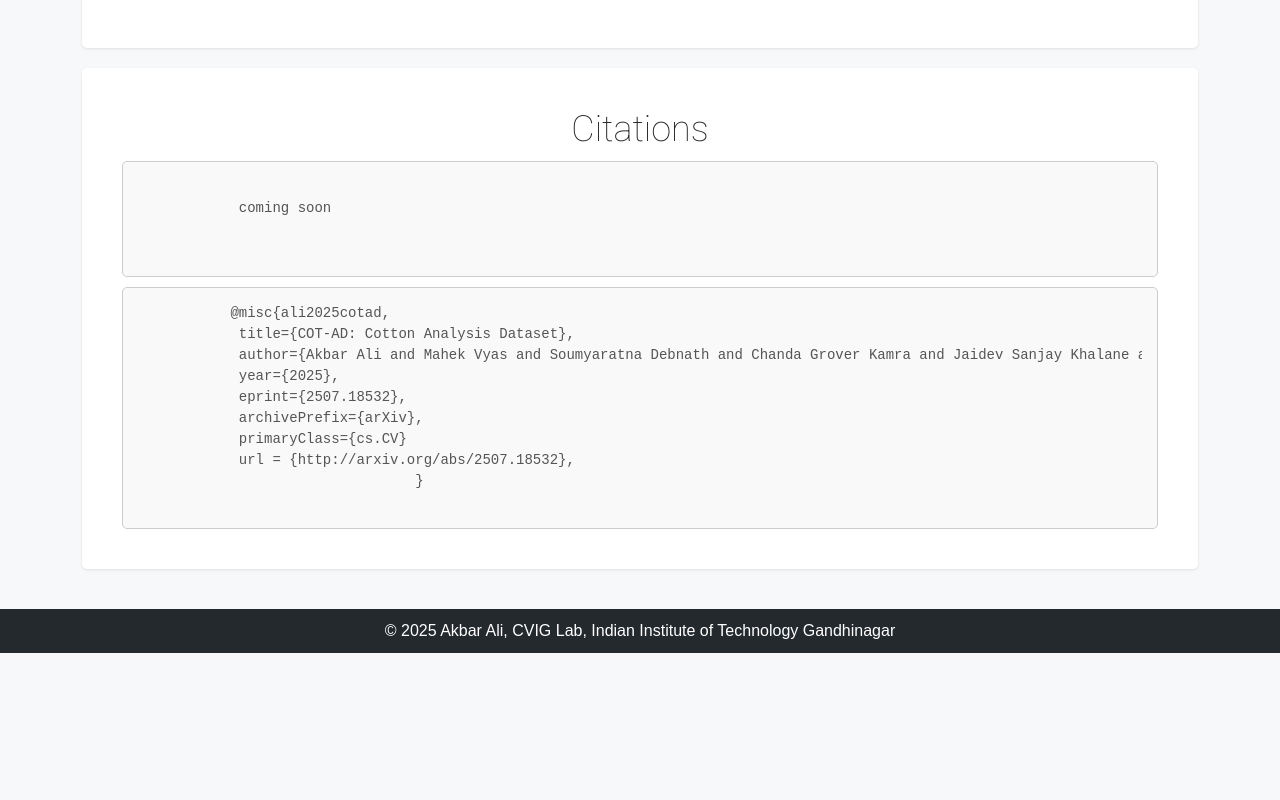
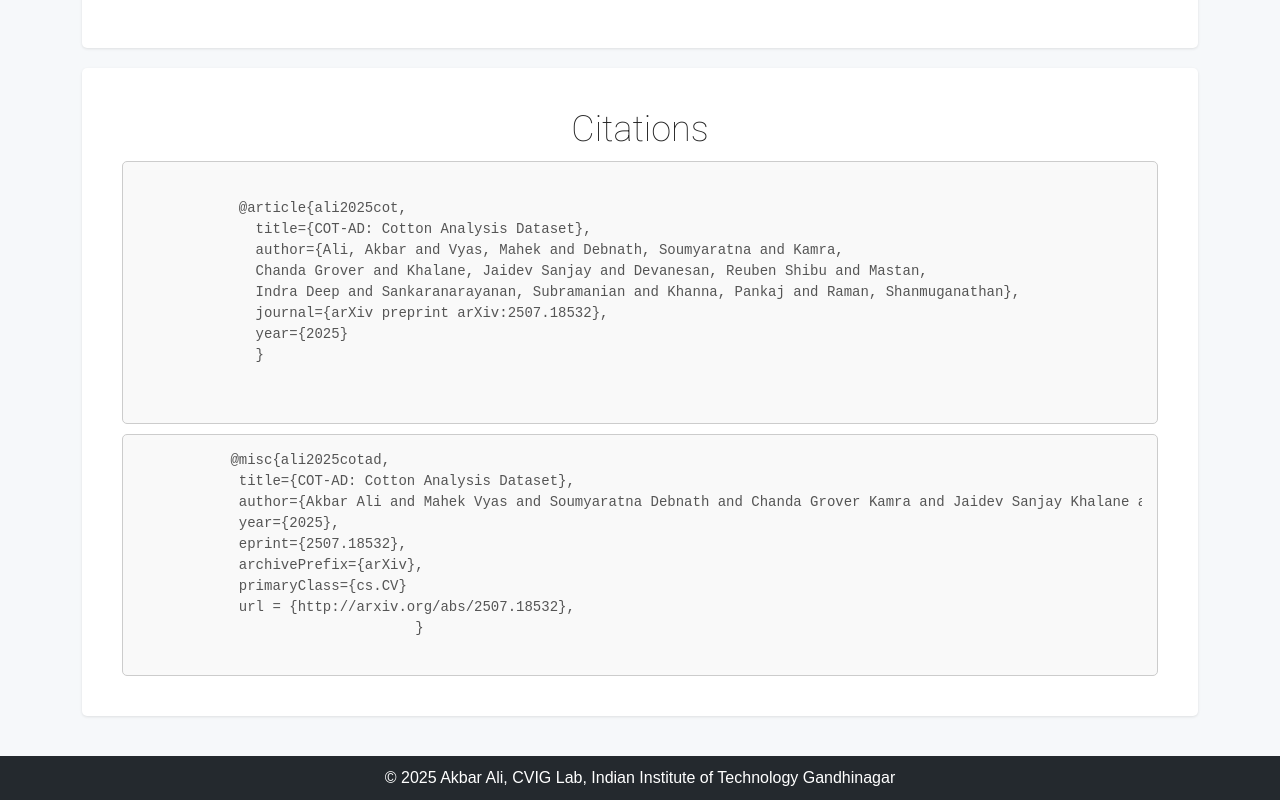
Before and after one commit to aamaanakbar/COT-AD, a plain HTML site: page index.html in a window 1280 px wide. Shown: the part 5366-6166 px from the top of the page. Before the commit the page ends 6019 px from the top, so only its background shows below. Drawn offline with nearby package versions, Linux system fonts and the light colour scheme; a script that the page names is missing.

Commit message:
Update index.html

```diff
--- a/index.html
+++ b/index.html
@@ -261,7 +261,14 @@
         <div style="padding: 15px; border: 1px solid #ccc; background-color: #f9f9f9; border-radius: 5px;">
         <pre style="font-family: monospace, sans-serif; font-size: 14px; line-height: 1.5; color: #555; margin-bottom: 0px;">
 
-            coming soon
+            @article{ali2025cot,
+              title={COT-AD: Cotton Analysis Dataset},
+              author={Ali, Akbar and Vyas, Mahek and Debnath, Soumyaratna and Kamra,
+              Chanda Grover and Khalane, Jaidev Sanjay and Devanesan, Reuben Shibu and Mastan,
+              Indra Deep and Sankaranarayanan, Subramanian and Khanna, Pankaj and Raman, Shanmuganathan},
+              journal={arXiv preprint arXiv:2507.18532},
+              year={2025}
+              }
 
         </pre></div>
         <div style="padding: 15px; border: 1px solid #ccc; background-color: #f9f9f9; border-radius: 5px; margin-top: 10px;">
```
